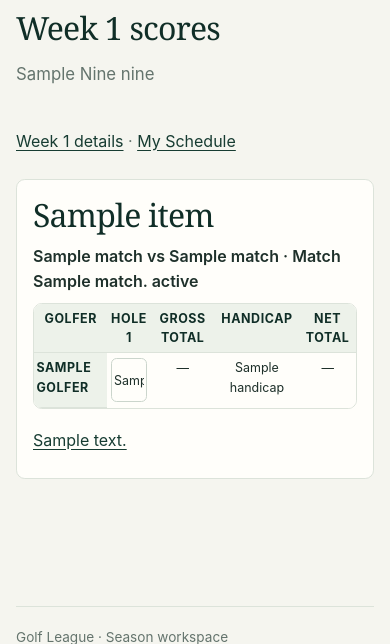
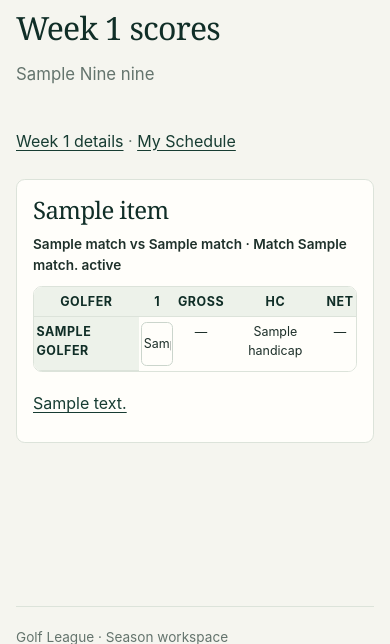
Before and after one commit to adhatcher-org/golf_league, a FastAPI app: template templates/player/scores/week.html in a window 390 px wide. Shown: the part 168-812 px from the top of the page. Run offline with FastAPI, Linux system fonts and the light colour scheme; the template is opened without the code that fills it: most values are stand-ins (such as "Sample title", 1, 10 or a date in 2020); parts of the project's set-up code (start-up, migrations or seed data) failed here and were passed over.

Commit message:
GL-95: mobile enter scores layout — smaller font/inputs, Gross/Net/HC labels

```diff
--- a/static/app.css
+++ b/static/app.css
@@ -1634,8 +1634,12 @@ pre { max-width: 100%; overflow-x: auto; }
         font-size: 0.78rem;
     }
     .score-input {
-        width: 2.2rem;
+        width: 2rem;
         padding: 0.25rem 0.1rem;
         font-size: 0.78rem;
     }
-}
+
+    /* GL-95: smaller matchup title and state text on the enter-scores page on phones. */
+    .score-match h2 { font-size: 1.5rem; }
+    .score-match__state { font-size: 0.85rem; }
+}
--- a/templates/scores/_match_table.html
+++ b/templates/scores/_match_table.html
@@ -1,6 +1,6 @@
 <div class="table-wrap score-grid score-grid--named">
     <table>
-        <thead><tr><th scope="col">Golfer</th>{% for number in hole_numbers %}<th scope="col">Hole {{ number }}</th>{% endfor %}<th scope="col">Gross Total</th><th scope="col">Handicap</th><th scope="col">Net Total</th></tr></thead>
+        <thead><tr><th scope="col">Golfer</th>{% for number in hole_numbers %}<th scope="col">{{ number }}</th>{% endfor %}<th scope="col">Gross</th><th scope="col">HC</th><th scope="col">Net</th></tr></thead>
         <tbody>
             {% for row in view.rows %}{% if row.inputs %}{% include "scores/_match_inputs.html" %}{% else %}{% include "scores/_match_scores.html" %}{% endif %}{% endfor %}
         </tbody>
```
